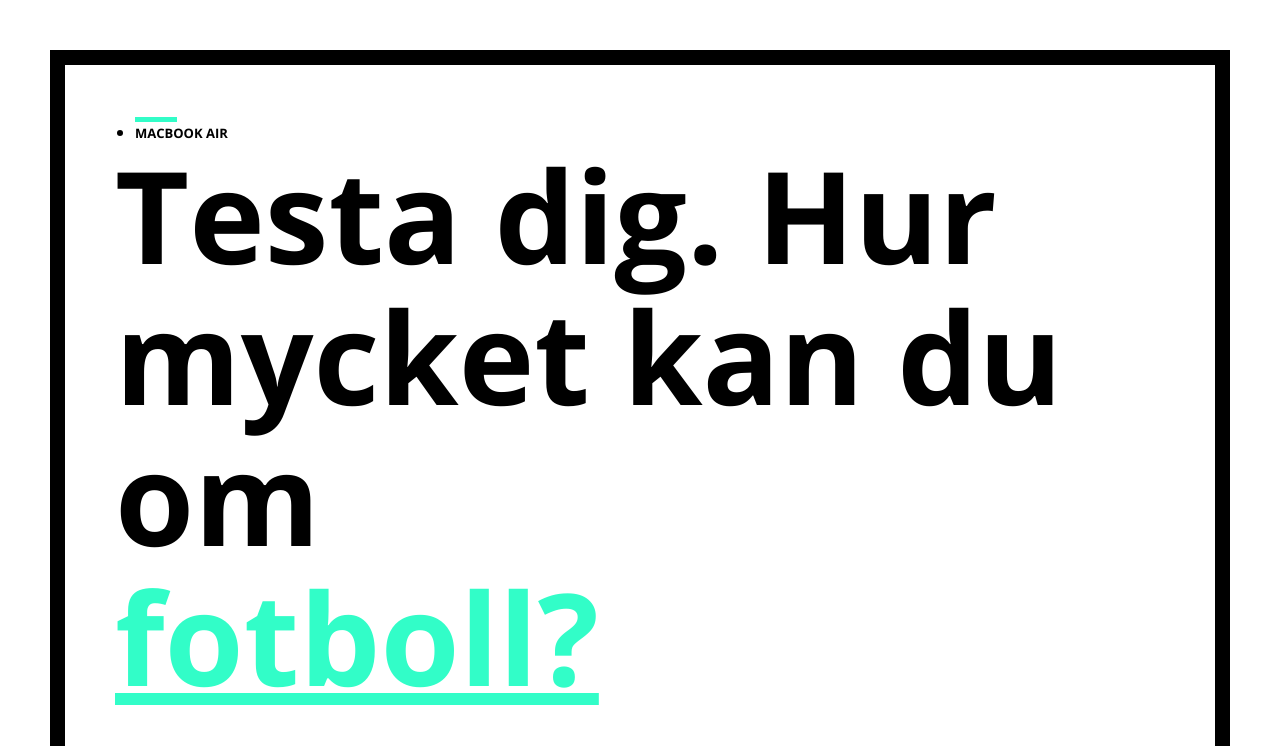
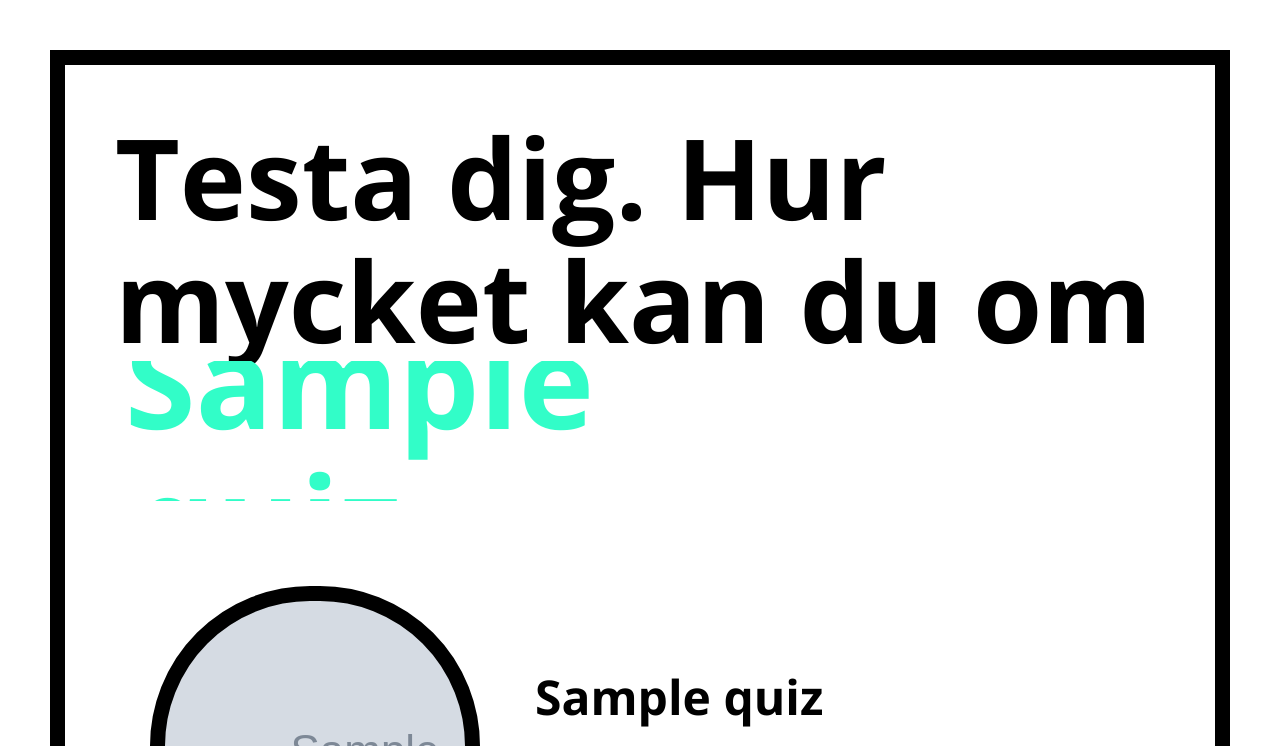
Before and after one commit to HannaPettersson/quizsite, a Django app: page / in a window 1280 px wide. Shown: the top 746 px of the page. Run offline with Django 3.2, Linux system fonts and the light colour scheme; tables that the repository leaves empty hold one stand-in row (values such as "Sample post"); grey boxes marked "Sample" are stand-in pictures.

Commit message:
Dynamic django roller

```diff
--- a/quiz/templates/quiz/index.html
+++ b/quiz/templates/quiz/index.html
@@ -12,29 +12,31 @@
 	<div class="border">
 		<div class="header">
 
-			<div id="news_ticker">
-					<ul>
-						<li><a href="#">iPhone 5</a></li>
-						<li><a href="#">iPad 3</a></li>
-						<li><a href="#">MacBook Air</a></li>
-						<li><a href="#">MacBook Pro</a></li>
-					</ul>
+
+
+			<h1>Testa dig. Hur mycket kan du om</h1>
+
+
+			<div class="roller">
+				<ul>
+					{% for quiz in quizzes %}
+						<li><a href="{% url "question_page" quiz.slug 1 %}">{{quiz.name}}</a></li>
+					{% endfor %}
+				</ul>
 				</div>
 
-			<h1>Testa dig. Hur mycket kan du om</h1><div class="rotating_text">fotboll?</div>
-		</div>
 
 	<div class="container">
 
 					{% for quiz in quizzes %}
 							<div class="row">
 								<div class="column">
-									<div style="background-image: url('/static/{{quiz.image}}')" class="circular"></div>
+									<div style="background-image: url('/static/{{quiz.imagelink}}')" class="circular"></div>
 								</div>
 								<div class="column">
 									<h2>{{quiz.name}}</h2>
 									<p>{{quiz.description}}</p>
-									<p><a href="{% url "quiz_page" quiz.slug %}">Starta > </a></p>
+									<p><a href="{% url "question_page" quiz.slug 1 %}">Starta > </a></p>
 								</div>
 							</div>
 					{% endfor %}
--- a/quiz/views.py
+++ b/quiz/views.py
@@ -54,7 +54,7 @@
  		saved_answers[str(number)] = answer
  		request.session[quiz.slug] = saved_answers
 
- 		if questions.count() == number:
+		if questions.count() == number:
  			return redirect("completed_page", quiz.slug)
  		else:
  			return redirect("question_page", quiz.slug, number +1)
--- a/static/style.css
+++ b/static/style.css
@@ -1,5 +1,5 @@
 h1 {
-font-size: 8em;
+font-size: 7em;
 margin: 0px;
 font-weight: 700;
 line-height: 1.1;
@@ -154,19 +154,32 @@ min-height: 70vh;
 
 }
 
-#news_ticker {
-  height: 30px;
+.roller {
+  height: 140px;
   overflow: hidden;
-  -webkit-border-radius: 4px;
-  -moz-border-radius: 4px;
   position: relative;
-  -moz-box-shadow: inset 0px 1px 2px rgba(0,0,0,0.5);
+  -moz-box-shadow: inset 0px 0px 0px rgba(0,0,0,0.5);
 }
+
+.roller a {
+	text-transform: none;
+	text-decoration: none;
+	font-size: 8em;
+	margin: 0px;
+	font-weight: 700;
+	line-height: 1.1;
+	border-bottom: none;
+	margin: -10px;
+
+}
+
+
 
 
 ul {
 	float: left;
 	padding-left: 20px;
+	list-style-type: none;
 	-webkit-animation: ticker 10s cubic-bezier(1, 0, .5, 0) infinite;
 	-moz-animation: ticker 10s cubic-bezier(1, 0, .5, 0) infinite;
 	-ms-animation: ticker 10s cubic-bezier(1, 0, .5, 0) infinite;
@@ -190,23 +203,23 @@ li {
 
 @-webkit-keyframes ticker {
 	0%   {margin-top: 0;}
-	25%  {margin-top: -26px;}
-	50%  {margin-top: -52px;}
-	75%  {margin-top: -78px;}
+	25%  {margin-top: -140px;}
+	50%  {margin-top: -280px;}
+	75%  {margin-top: -140px;}
 	100% {margin-top: 0;}
 }
 @-moz-keyframes ticker {
 	0%   {margin-top: 0;}
-	25%  {margin-top: -26px;}
-	50%  {margin-top: -52px;}
-	75%  {margin-top: -78px;}
+	25%  {margin-top: -140px;}
+	50%  {margin-top: -280px;}
+	75%  {margin-top: -140px;}
 	100% {margin-top: 0;}
 }
 @-ms-keyframes ticker {
 	0%   {margin-top: 0;}
-	25%  {margin-top: -26px;}
-	50%  {margin-top: -52px;}
-	75%  {margin-top: -78px;}
+	25%  {margin-top: -140px;}
+	50%  {margin-top: -280px;}
+	75%  {margin-top: -140px;}
 	100% {margin-top: 0;}
 }
 @keyframes ticker {
```
